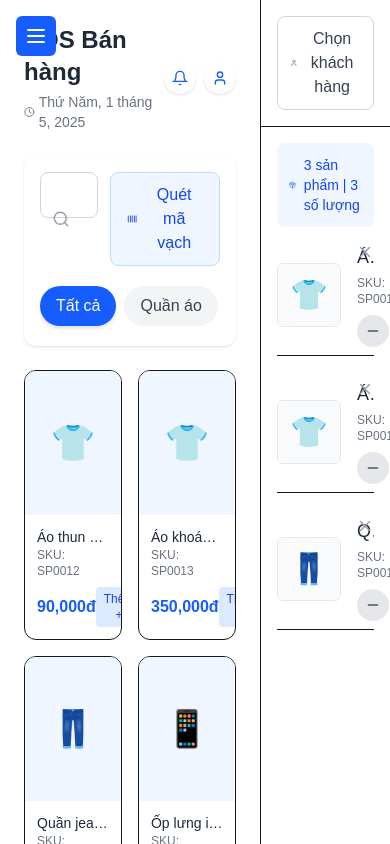
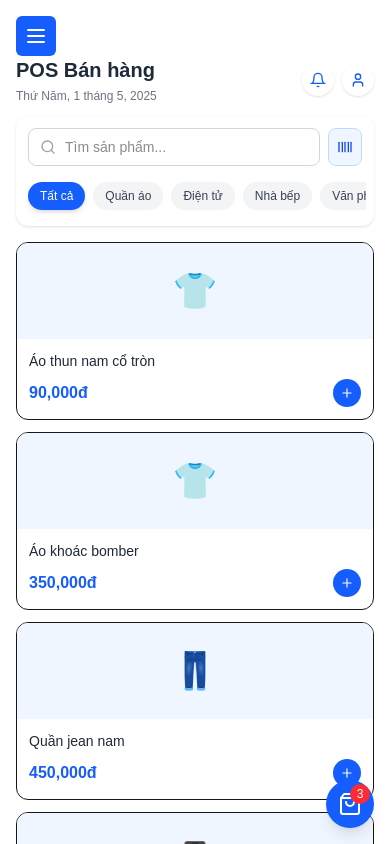
Before and after one commit to hoanggia7398/clone-sapo-web-app, a Next.js app: page /pos in a window 390 px wide. Built offline with nearby package versions, Linux system fonts and the light colour scheme.

Commit message:
update code for UI

```diff
--- a/src/app/pos/page.tsx
+++ b/src/app/pos/page.tsx
@@ -1,7 +1,8 @@
 "use client";
 
-import { useState, useRef } from "react";
+import { useState, useRef, useEffect } from "react";
 import { products, initialCart, categories } from "../../mockData/pos";
+import { Menu, X, ShoppingBag } from "lucide-react";
 
 // Import các component đã tạo
 import POSHeader from "../../components/POS/POSHeader";
@@ -32,9 +33,17 @@ export default function POS() {
   const [activeCategory, setActiveCategory] = useState("Tất cả");
   const [cart, setCart] = useState<CartItem[]>(initialCart);
   const [paymentMethod, setPaymentMethod] = useState("cash");
+  const [showCart, setShowCart] = useState(false);
 
   const cartRef = useRef<HTMLDivElement>(null);
   const productRefs = useRef<{ [key: number]: HTMLDivElement }>({});
+
+  // Auto-hide cart in mobile view when cart is empty
+  useEffect(() => {
+    if (cart.length === 0 && window.innerWidth < 768) {
+      setShowCart(false);
+    }
+  }, [cart]);
 
   // Filter products by category
   const filteredProducts =
@@ -56,6 +65,11 @@ export default function POS() {
       );
     } else {
       setCart([...cart, { ...product, quantity: 1 }]);
+    }
+
+    // Show cart when adding items (helpful on mobile)
+    if (window.innerWidth < 768) {
+      setShowCart(true);
     }
   };
 
@@ -82,14 +96,47 @@ export default function POS() {
     return "890,000đ"; // Hardcoded for demo
   };
 
+  // Function to toggle cart visibility on mobile
+  const toggleCart = () => {
+    setShowCart(!showCart);
+  };
+
+  // Count total items in cart
+  const cartItemCount = cart.reduce((sum, item) => sum + item.quantity, 0);
+
   return (
-    <div className="flex-1 flex h-full overflow-hidden">
+    <div className="flex-1 flex flex-col md:flex-row h-full overflow-hidden relative">
+      {/* Mobile cart toggle button */}
+      <div className="md:hidden fixed bottom-4 right-4 z-10">
+        <button
+          onClick={toggleCart}
+          className="bg-blue-600 text-white rounded-full p-3 shadow-lg flex items-center justify-center"
+        >
+          {showCart ? (
+            <X size={24} />
+          ) : (
+            <div className="relative">
+              <ShoppingBag size={24} />
+              {cartItemCount > 0 && (
+                <span className="absolute -top-2 -right-2 bg-red-500 text-white text-xs rounded-full w-5 h-5 flex items-center justify-center">
+                  {cartItemCount}
+                </span>
+              )}
+            </div>
+          )}
+        </button>
+      </div>
+
       {/* Products Section */}
-      <div className="w-2/3 p-6 overflow-y-auto h-full">
+      <div
+        className={`w-full md:w-2/3 p-4 md:p-6 overflow-y-auto h-full ${
+          showCart ? "hidden" : "block"
+        } md:block`}
+      >
         <POSHeader />
 
         {/* Search & Filter Row */}
-        <div className="bg-white rounded-xl shadow-sm p-4 mb-6">
+        <div className="bg-white rounded-xl shadow-sm p-3 md:p-4 mb-4 md:mb-6">
           <ProductSearch
             searchQuery={searchQuery}
             setSearchQuery={setSearchQuery}
@@ -110,7 +157,18 @@ export default function POS() {
       </div>
 
       {/* Cart Section */}
-      <div className="w-1/3 bg-white border-l flex flex-col h-full">
+      <div
+        className={`w-full md:w-1/3 bg-white border-l flex flex-col h-full ${
+          showCart ? "block" : "hidden"
+        } md:block`}
+      >
+        <div className="md:hidden flex justify-between items-center p-4 border-b">
+          <h2 className="font-bold text-lg">Giỏ hàng</h2>
+          <button onClick={toggleCart} className="text-gray-500">
+            <X size={24} />
+          </button>
+        </div>
+
         <CustomerSelection />
 
         {/* Cart Items */}
--- a/src/components/Common/ResponsiveWrapper.tsx
+++ b/src/components/Common/ResponsiveWrapper.tsx
@@ -22,7 +22,7 @@ export default function ResponsiveWrapper({
       <MobileMenu menuOpen={menuOpen} setMenuOpen={setMenuOpen} />
 
       {/* Main Content */}
-      <main className="flex-1 overflow-auto flex flex-col">
+      <main className="flex-1 overflow-auto flex flex-col pt-10 md:pt-0">
         {/* Add a header spacing for mobile view */}
         <div className="h-14 md:h-0 relative"></div>
         <div className="flex-1">{children}</div>
--- a/src/components/Common/Sidebar.tsx
+++ b/src/components/Common/Sidebar.tsx
@@ -61,7 +61,7 @@ export default function Sidebar({
         <div className="bg-blue-400 text-white w-8 h-8 rounded-md flex items-center justify-center text-xs font-bold mr-2">
           SC
         </div>
-        <span className="font-semibold text-lg">SapoClone</span>
+        <span className="pl-3 md:pl-0 font-semibold text-lg">SapoClone</span>
       </div>
 
       <div className="px-4 pb-2 text-xs text-gray-400">TỔNG QUAN</div>
--- a/src/components/POS/CartItems.tsx
+++ b/src/components/POS/CartItems.tsx
@@ -26,24 +26,24 @@ export default function CartItems({
   cartRef,
 }: CartItemsProps) {
   return (
-    <div className="flex-1 overflow-y-auto p-4 relative" ref={cartRef}>
+    <div className="flex-1 overflow-y-auto p-3 md:p-4 relative" ref={cartRef}>
       {cart.length === 0 ? (
-        <div className="h-full flex flex-col items-center justify-center text-gray-400 py-10">
-          <div className="w-16 h-16 rounded-full bg-blue-50 flex items-center justify-center mb-4">
-            <ShoppingBag size={32} strokeWidth={1} className="text-blue-500" />
+        <div className="h-full flex flex-col items-center justify-center text-gray-400 py-6 md:py-10">
+          <div className="w-14 h-14 md:w-16 md:h-16 rounded-full bg-blue-50 flex items-center justify-center mb-3 md:mb-4">
+            <ShoppingBag size={28} strokeWidth={1} className="text-blue-500" />
           </div>
           <p className="text-center font-medium text-gray-500">
             Giỏ hàng trống
           </p>
-          <p className="text-center text-sm mt-2 text-gray-400">
+          <p className="text-center text-xs md:text-sm mt-1 md:mt-2 text-gray-400">
             Thêm sản phẩm để bắt đầu đơn hàng
           </p>
         </div>
       ) : (
         <div>
-          <div className="bg-blue-50 rounded-lg mb-4 p-3 flex items-center">
-            <Package size={18} className="text-blue-600 mr-2" />
-            <span className="text-blue-700 text-sm">
+          <div className="bg-blue-50 rounded-lg mb-3 md:mb-4 p-2 md:p-3 flex items-center">
+            <Package size={16} className="text-blue-600 mr-2" />
+            <span className="text-blue-700 text-xs md:text-sm">
               {cart.length} sản phẩm |{" "}
               {cart.reduce((sum, item) => sum + item.quantity, 0)} số lượng
             </span>
@@ -52,9 +52,9 @@ export default function CartItems({
           {cart.map((item) => (
             <div
               key={item.id}
-              className="flex items-center mb-6 pb-2 border-b group relative"
+              className="flex items-center mb-4 md:mb-6 pb-2 border-b group relative"
             >
-              <div className="w-16 h-16 rounded-md overflow-hidden mr-4 flex-shrink-0 border border-gray-200">
+              <div className="w-12 h-12 md:w-16 md:h-16 rounded-md overflow-hidden mr-3 md:mr-4 flex-shrink-0 border border-gray-200">
                 <div className="w-full h-full bg-gray-50 flex items-center justify-center">
                   {item.image && item.image.startsWith("/") ? (
                     <img
@@ -63,41 +63,49 @@ export default function CartItems({
                       className="w-full h-full object-cover"
                     />
                   ) : (
-                    <span className="text-3xl">{item.image || "🛍️"}</span>
+                    <span className="text-2xl md:text-3xl">
+                      {item.image || "🛍️"}
+                    </span>
                   )}
                 </div>
               </div>
               <div className="flex-1 min-w-0">
-                <h3 className="font-medium text-lg text-gray-800 truncate mb-1">
+                <h3 className="font-medium text-base md:text-lg text-gray-800 truncate mb-0.5 md:mb-1">
                   {item.name}
                 </h3>
-                <p className="text-xs text-gray-500 mb-2">SKU: {item.sku}</p>
+                <p className="text-xs text-gray-500 mb-1 md:mb-2">
+                  SKU: {item.sku}
+                </p>
 
                 <div className="flex items-center justify-between">
                   <div className="flex items-center">
                     <button
-                      className="w-8 h-8 rounded-full bg-gray-200 flex items-center justify-center text-gray-600 hover:bg-gray-300 transition-colors"
+                      className="w-7 h-7 md:w-8 md:h-8 rounded-full bg-gray-200 flex items-center justify-center text-gray-600 hover:bg-gray-300 transition-colors"
                       onClick={(e) => {
                         e.stopPropagation();
                         updateQuantity(item.id, item.quantity - 1);
                       }}
                     >
-                      <Minus size={16} />
+                      <Minus size={14} className="md:hidden" />
+                      <Minus size={16} className="hidden md:inline" />
                     </button>
-                    <span className="px-4 font-medium text-lg">
+                    <span className="px-2 md:px-4 font-medium text-base md:text-lg">
                       {item.quantity}
                     </span>
                     <button
-                      className="w-8 h-8 rounded-full bg-blue-600 flex items-center justify-center text-white hover:bg-blue-700 transition-colors"
+                      className="w-7 h-7 md:w-8 md:h-8 rounded-full bg-blue-600 flex items-center justify-center text-white hover:bg-blue-700 transition-colors"
                       onClick={(e) => {
                         e.stopPropagation();
                         updateQuantity(item.id, item.quantity + 1);
                       }}
                     >
-                      <Plus size={16} />
+                      <Plus size={14} className="md:hidden" />
+                      <Plus size={16} className="hidden md:inline" />
                     </button>
                   </div>
-                  <p className="text-xl font-semibold">{item.price}</p>
+                  <p className="text-lg md:text-xl font-semibold">
+                    {item.price}
+                  </p>
                 </div>
               </div>
               <button
@@ -107,7 +115,8 @@ export default function CartItems({
                 }}
                 className="absolute top-0 right-0 text-gray-400 hover:text-red-500"
               >
-                <X size={18} />
+                <X size={16} className="md:hidden" />
+                <X size={18} className="hidden md:inline" />
               </button>
             </div>
           ))}
--- a/src/components/POS/CartSummary.tsx
+++ b/src/components/POS/CartSummary.tsx
@@ -23,11 +23,11 @@ export default function CartSummary({ calculateTotal }: CartSummaryProps) {
         <span className="text-blue-600 text-lg">{calculateTotal()}</span>
       </div>
 
-      <div className="mt-4 flex space-x-2">
-        <button className="flex-1 px-4 py-2.5 border border-gray-300 rounded-lg text-gray-700 hover:bg-gray-100 transition-colors">
+      <div className="mt-4 grid grid-cols-2 gap-2">
+        <button className="px-3 py-2.5 border border-gray-300 rounded-lg text-gray-700 hover:bg-gray-100 transition-colors text-sm md:text-base">
           Huỷ
         </button>
-        <button className="flex-1 px-4 py-2.5 bg-blue-600 text-white rounded-lg flex items-center justify-center hover:bg-blue-700 transition-colors shadow-sm">
+        <button className="px-2 py-2.5 bg-blue-600 text-white rounded-lg flex items-center justify-center hover:bg-blue-700 transition-colors shadow-sm text-sm md:text-base">
           <span>Thanh toán</span>
           <ChevronRight size={16} className="ml-1" />
         </button>
--- a/src/components/POS/CategoryFilter.tsx
+++ b/src/components/POS/CategoryFilter.tsx
@@ -12,11 +12,11 @@ export default function CategoryFilter({
   setActiveCategory,
 }: CategoryFilterProps) {
   return (
-    <div className="flex overflow-x-auto space-x-2 py-1 no-scrollbar">
+    <div className="flex overflow-x-auto space-x-2 py-1 mt-3 pb-1 scrollbar-hide -mx-1 px-1">
       {categories.map((category, index) => (
         <button
           key={index}
-          className={`px-4 py-2 whitespace-nowrap rounded-full transition-all ${
+          className={`px-3 py-1.5 md:px-4 md:py-2 text-xs md:text-sm whitespace-nowrap rounded-full transition-all ${
             activeCategory === category
               ? "bg-blue-600 text-white shadow-md"
               : "bg-gray-100 text-gray-700 hover:bg-gray-200"
--- a/src/components/POS/CustomerSelection.tsx
+++ b/src/components/POS/CustomerSelection.tsx
@@ -4,11 +4,13 @@ import { User, ChevronDown } from "lucide-react";
 
 export default function CustomerSelection() {
   return (
-    <div className="p-4 border-b">
-      <button className="w-full flex justify-between items-center py-2.5 px-3 border border-gray-300 bg-white rounded-lg hover:border-blue-400 transition-colors">
+    <div className="p-3 md:p-4 border-b">
+      <button className="w-full flex justify-between items-center py-2 md:py-2.5 px-3 border border-gray-300 bg-white rounded-lg hover:border-blue-400 transition-colors">
         <div className="flex items-center">
           <User size={18} className="mr-2 text-gray-500" />
-          <span className="text-gray-700">Chọn khách hàng</span>
+          <span className="text-gray-700 text-sm md:text-base">
+            Chọn khách hàng
+          </span>
         </div>
         <ChevronDown size={16} className="text-gray-500" />
       </button>
--- a/src/components/POS/POSHeader.tsx
+++ b/src/components/POS/POSHeader.tsx
@@ -4,14 +4,14 @@ import { Clock, User } from "lucide-react";
 
 export default function POSHeader() {
   return (
-    <div className="flex justify-between items-center mb-6">
+    <div className="flex justify-between items-center mb-3 md:mb-6">
       <div>
-        <h1 className="text-2xl font-semibold mb-1 text-gray-800">
+        <h1 className="text-xl md:text-2xl font-semibold mb-1 text-gray-800">
           POS Bán hàng
         </h1>
-        <div className="flex items-center text-gray-500 text-sm">
-          <Clock size={14} className="mr-1" />
-          <span>
+        <div className="flex items-center text-gray-500 text-xs md:text-sm">
+          <Clock size={14} className="mr-1 hidden sm:inline" />
+          <span className="line-clamp-1">
             {new Date().toLocaleDateString("vi-VN", {
               weekday: "long",
               year: "numeric",
--- a/src/components/POS/ProductGrid.tsx
+++ b/src/components/POS/ProductGrid.tsx
@@ -1,5 +1,6 @@
 "use client";
 
+import { Plus } from "lucide-react";
 import { MutableRefObject } from "react";
 
 interface Product {
@@ -23,7 +24,7 @@ export default function ProductGrid({
   productRefs,
 }: ProductGridProps) {
   return (
-    <div className="grid grid-cols-2 md:grid-cols-3 lg:grid-cols-4 gap-4">
+    <div className="grid grid-cols-1 sm:grid-cols-2 md:grid-cols-3 lg:grid-cols-4 gap-3 md:gap-4">
       {products.map((product) => (
         <div
           key={product.id}
@@ -33,29 +34,49 @@ export default function ProductGrid({
           className="bg-white border rounded-xl overflow-hidden cursor-pointer hover:shadow-md transition-all transform hover:-translate-y-1"
           onClick={() => addToCart(product)}
         >
-          <div className="h-36 bg-blue-50 flex items-center justify-center text-4xl">
+          <div className="h-24 sm:h-36 bg-blue-50 flex items-center justify-center text-4xl">
             {product.image}
           </div>
           <div className="p-3">
             <p className="font-medium text-sm truncate text-gray-800">
               {product.name}
             </p>
-            <p className="text-xs text-gray-500">SKU: {product.sku}</p>
+            <p className="text-xs text-gray-500 hidden sm:block">
+              SKU: {product.sku}
+            </p>
             <div className="flex justify-between items-center mt-2">
               <p className="text-blue-600 font-semibold">{product.price}</p>
               <button
-                className="text-xs bg-blue-100 text-blue-700 px-2 py-1 rounded hover:bg-blue-200 transition-colors"
+                className="w-7 h-7 md:w-8 md:h-8 rounded-full bg-blue-600 flex items-center justify-center text-white hover:bg-blue-700 transition-colors"
                 onClick={(e) => {
                   e.stopPropagation();
                   addToCart(product);
                 }}
               >
-                Thêm +
+                <Plus size={14} className="md:hidden" />
+                <Plus size={16} className="hidden md:inline" />
               </button>
             </div>
           </div>
         </div>
       ))}
+
+      {products.length === 0 && (
+        <div className="col-span-full flex flex-col items-center justify-center py-12 text-gray-400">
+          <svg
+            width="48"
+            height="48"
+            viewBox="0 0 24 24"
+            fill="none"
+            stroke="currentColor"
+            strokeWidth="1.5"
+          >
+            <rect x="2" y="3" width="20" height="18" rx="2" ry="2"></rect>
+            <line x1="2" y1="9" x2="22" y2="9"></line>
+          </svg>
+          <p className="mt-4 text-center">Không tìm thấy sản phẩm nào</p>
+        </div>
+      )}
     </div>
   );
 }
--- a/src/components/POS/ProductSearch.tsx
+++ b/src/components/POS/ProductSearch.tsx
@@ -12,22 +12,22 @@ export default function ProductSearch({
   setSearchQuery,
 }: ProductSearchProps) {
   return (
-    <div className="flex mb-4">
+    <div className="flex mb-2 md:mb-4">
       <div className="relative flex-1">
         <div className="absolute inset-y-0 left-0 flex items-center pl-3 pointer-events-none">
-          <Search size={18} className="text-gray-400" />
+          <Search size={16} className="text-gray-400" />
         </div>
         <input
           type="text"
-          className="pl-10 pr-4 py-2.5 border border-gray-300 rounded-lg w-full focus:outline-none focus:ring-2 focus:ring-blue-500 focus:border-transparent transition-all"
-          placeholder="Tìm sản phẩm (tên, mã)..."
+          className="pl-9 pr-3 py-2 md:py-2.5 text-sm md:text-base border border-gray-300 rounded-lg w-full focus:outline-none focus:ring-2 focus:ring-blue-500 focus:border-transparent transition-all"
+          placeholder="Tìm sản phẩm..."
           value={searchQuery}
           onChange={(e) => setSearchQuery(e.target.value)}
         />
       </div>
-      <button className="bg-blue-50 border border-blue-200 text-blue-700 px-4 py-2.5 ml-3 rounded-lg flex items-center hover:bg-blue-100 transition-colors">
-        <Barcode size={18} className="mr-2" />
-        <span>Quét mã vạch</span>
+      <button className="bg-blue-50 border border-blue-200 text-blue-700 px-2 md:px-4 py-2 md:py-2.5 ml-2 md:ml-3 rounded-lg flex items-center hover:bg-blue-100 transition-colors">
+        <Barcode size={16} className="md:mr-2" />
+        <span className="hidden md:inline">Quét mã vạch</span>
       </button>
     </div>
   );
```
Also changed, not shown: src/components/POS/PaymentMethod.tsx (+5 -5 lines).
